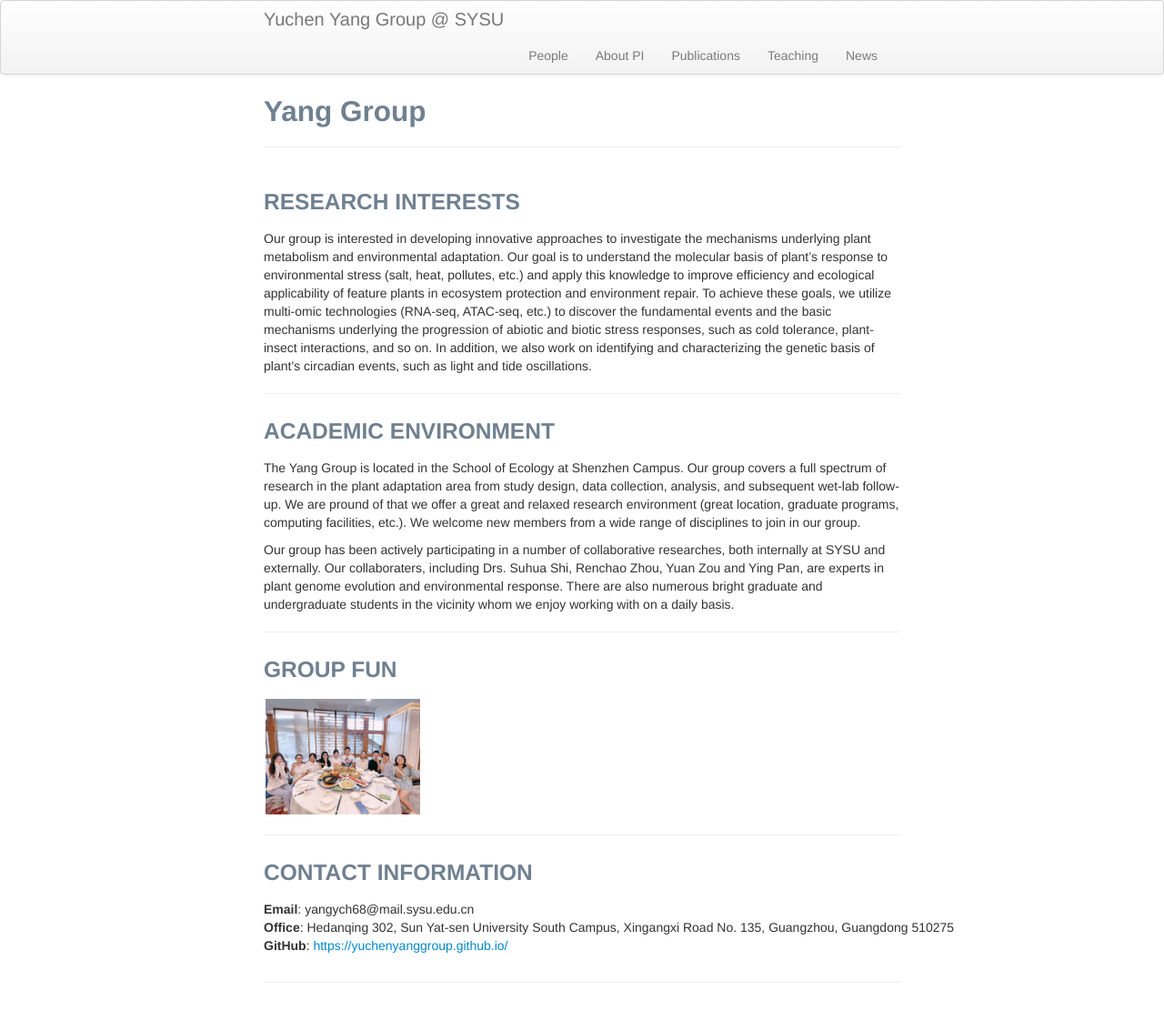
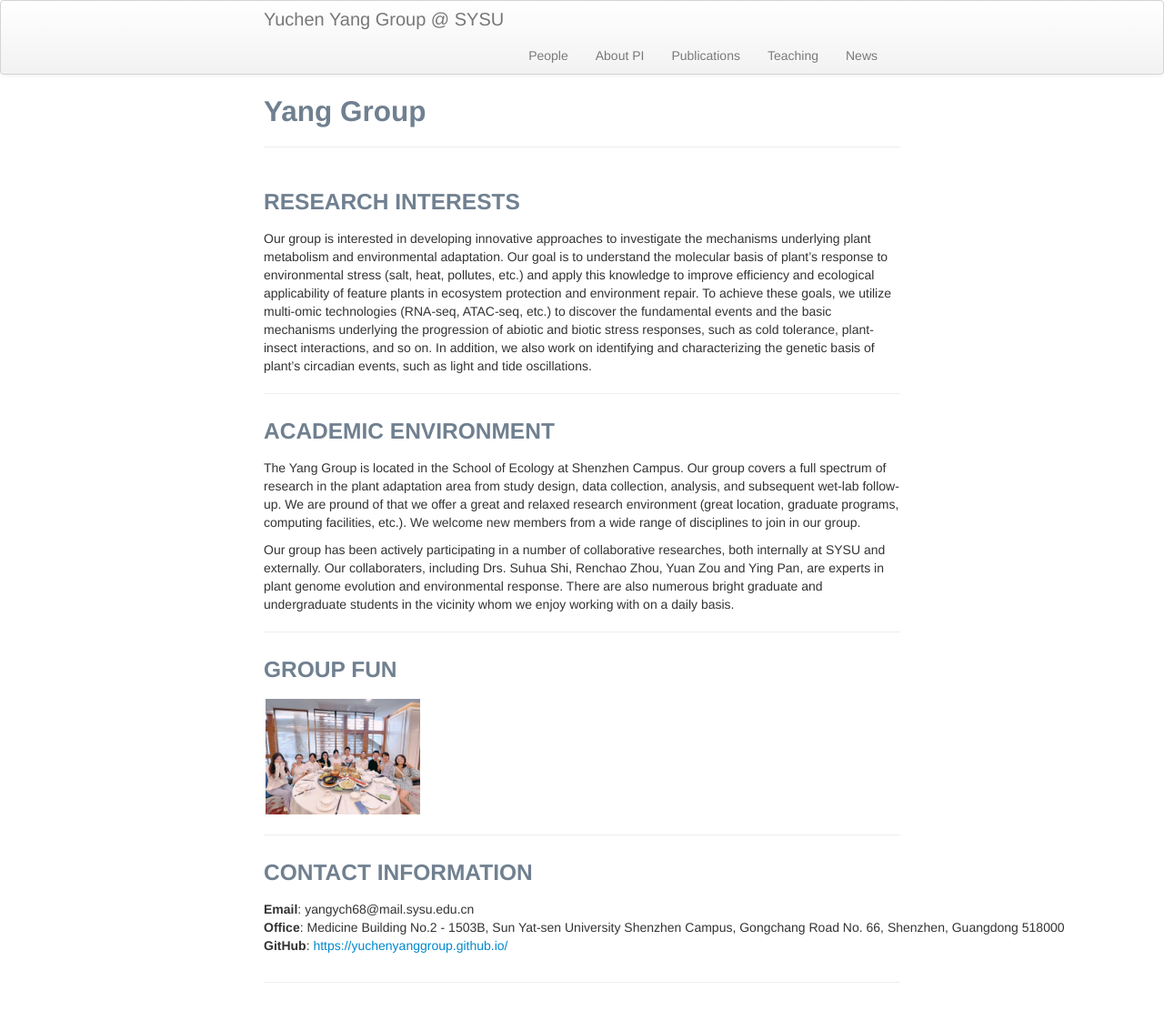
Before and after one commit to yuchenyanggroup/yuchenyanggroup.github.io, a Jekyll site: the page built from index.md, in a window 1280 px wide. Shown: the whole page at 91% size. Built offline with Jekyll 4.4.1, drawn with Linux system fonts in a browser that asks for light colours.

Commit message:
Update index.md

```diff
--- a/index.md
+++ b/index.md
@@ -37,7 +37,7 @@ Our group has been actively participating in a number of collaborative researche
 <div class="container">
     <div class="row-fluid">
             <b>Email</b>: yangych68@mail.sysu.edu.cn<br/>
-            <b>Office</b>: Hedanqing 302, Sun Yat-sen University South Campus, Xingangxi Road No. 135, Guangzhou, Guangdong 510275<br/>
+            <b>Office</b>: Medicine Building No.2 - 1503B, Sun Yat-sen University Shenzhen Campus, Gongchang Road No. 66, Shenzhen, Guangdong 518000<br/>
             <b>GitHub</b>: <a href="https://yuchenyanggroup.github.io/">https://yuchenyanggroup.github.io/</a><br/>
     </div>
 </div>
```
